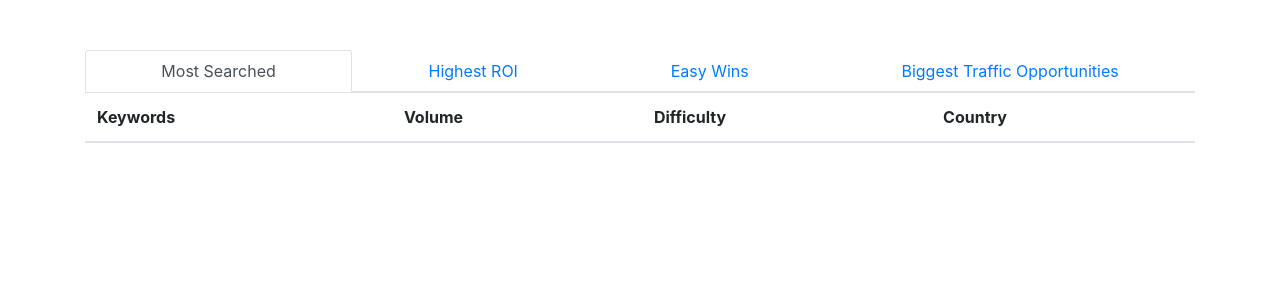
After one commit to S-M-Ammar/Projects, a Flask app: template Botique SEO Keywords Project/templates/resultsPage.html in a window 1280 px wide. The commit adds this page. Shown: the top 300 px of the page. Run offline with Flask 2, Linux system fonts and the light colour scheme; the template is opened without the code that fills it, so the values that code supplies are empty; some libraries are stand-ins or nearby versions.

Commit message:
Complete flask application with SEO keywords results

```diff
--- a/Botique SEO Keywords Project/app.py
+++ b/Botique SEO Keywords Project/app.py
@@ -1,5 +1,8 @@
 from flask import Flask,render_template,request
 import os
+import json
+import pandas as pd
+from extraction import getSeoResults
 
 app = Flask(__name__)
 
@@ -11,7 +14,15 @@ def main_page():
 
 @app.route('/results',methods=['GET','POST'])
 def extract_results():
-    return render_template('results.html')
+    if(request.method=="POST"):
+
+        x = json.dumps(request.form['params'])
+        paramsDict = eval(json.loads(x))
+        response = getSeoResults(paramsDict['fileName'],paramsDict)
+        if(type(response)!=str):
+            return render_template('resultsPage.html',df_ms_keywords = response[0], df_ms_difficulty = response[1], df_ms_volume = response[2], df_roi_keywords = response[3] , df_roi_difficulty = response[4], df_roi_volume = response[5], df_ew_keywords = response[6], df_ew_difficulty = response[7], df_ew_volume = response[8], df_bto_keywords = response[9], df_bto_difficulty = response[10], df_bto_volume = response[11], df_ms_country = response[12], df_roi_country = response[13], df_ew_country = response[14], df_bto_country = response[15])
+        else:
+            return "Ooops ! Something wrong with the file."
 
 if __name__ == '__main__':
     app.config['ENV'] = 'development'
--- /dev/null
+++ b/Botique SEO Keywords Project/templates/resultsPage.html
@@ -0,0 +1,144 @@
+<!DOCTYPE html>
+<html>
+<head>
+	<title></title>
+
+	<link rel="stylesheet" href="https://stackpath.bootstrapcdn.com/bootstrap/4.3.1/css/bootstrap.min.css" integrity="sha384-ggOyR0iXCbMQv3Xipma34MD+dH/1fQ784/j6cY/iJTQUOhcWr7x9JvoRxT2MZw1T" crossorigin="anonymous">
+
+	<style type="text/css">
+		.project-tab .nav-link:hover {
+			border-color: transparent;
+		}
+
+		#tabs{
+			margin-top: 50px;
+		}
+	</style>
+</head>
+<body>
+	<section id="tabs" class="project-tab">
+            <div class="container">
+                <div class="row">
+                    <div class="col-md-12">
+                        <nav>
+                            <div class="nav nav-tabs nav-fill" id="nav-tab" role="tablist">
+                                <a class="nav-item nav-link active" id="nav-home-tab" data-toggle="tab" href="#nav-home" role="tab" aria-controls="nav-home" aria-selected="true">Most Searched</a>
+                                <a class="nav-item nav-link" id="nav-profile-tab" data-toggle="tab" href="#nav-profile" role="tab" aria-controls="nav-profile" aria-selected="false">Highest ROI</a>
+                                <a class="nav-item nav-link" id="nav-contact-tab" data-toggle="tab" href="#nav-contact" role="tab" aria-controls="nav-contact" aria-selected="false">Easy Wins</a>
+                                <a class="nav-item nav-link" id="nav-service-tab" data-toggle="tab" href="#nav-service" role="tab" aria-controls="nav-service" aria-selected="false">Biggest Traffic Opportunities</a>
+                            </div>
+                        </nav>
+                        <div class="tab-content" id="nav-tabContent">
+                            <div class="tab-pane fade show active" id="nav-home" role="tabpanel" aria-labelledby="nav-home-tab">
+                                <table class="table" cellspacing="0">
+                                    <thead>
+                                        <tr>
+                                            <th>Keywords</th>
+                                            <th>Volume</th>
+                                            <th>Difficulty</th>
+                                            <th>Country</th>
+                                        </tr>
+                                    </thead>
+                                    <tbody>
+
+                                        {% for n in range(df_ms_keywords| length)%}
+
+                                            <tr>
+                                                <td>{{df_ms_keywords[n]}}</td>
+                                                <td>{{df_ms_volume[n]}}</td>
+                                                <td>{{df_ms_difficulty[n]}}</td>
+                                                <td>{{df_ms_country[n]}}</td>
+                                            </tr>
+
+                                        {%endfor%}
+
+                                    </tbody>
+                                </table>
+                            </div>
+                            <div class="tab-pane fade" id="nav-profile" role="tabpanel" aria-labelledby="nav-profile-tab">
+                                <table class="table" cellspacing="0">
+                                    <thead>
+                                        <tr>
+                                            <th>Keywords</th>
+                                            <th>Volume</th>
+                                            <th>Difficulty</th>
+                                            <th>Country</th>
+                                        </tr>
+                                    </thead>
+                                    <tbody>
+                                        {% for n in range(df_roi_keywords| length)%}
+
+                                        <tr>
+                                            <td>{{df_roi_keywords[n]}}</td>
+                                            <td>{{df_roi_volume[n]}}</td>
+                                            <td>{{df_roi_difficulty[n]}}</td>
+                                            <td>{{df_roi_country[n]}}</td>
+                                        </tr>
+
+                                        {%endfor%}
+                                    </tbody>
+                                </table>
+                            </div>
+                            <div class="tab-pane fade" id="nav-contact" role="tabpanel" aria-labelledby="nav-contact-tab">
+                                <table class="table" cellspacing="0">
+                                    <thead>
+                                        <tr>
+                                            <th>Keywords</th>
+                                            <th>Volume</th>
+                                            <th>Difficulty</th>
+                                            <th>Country</th>
+                                        </tr>
+                                    </thead>
+                                    <tbody>
+                                        {% for n in range(df_ew_keywords| length)%}
+
+                                        <tr>
+                                            <td>{{df_ew_keywords[n]}}</td>
+                                            <td>{{df_ew_volume[n]}}</td>
+                                            <td>{{df_ew_difficulty[n]}}</td>
+                                            <td>{{df_ew_country[n]}}</td>
+                                        </tr>
+
+                                        {%endfor%}
+                                    </tbody>
+                                </table>
+                            </div>
+
+                            <div class="tab-pane fade" id="nav-service" role="tabpanel" aria-labelledby="nav-service-tab">
+                                <table class="table" cellspacing="0">
+                                    <thead>
+                                        <tr>
+                                            <th>Keywords</th>
+                                            <th>Volume</th>
+                                            <th>Difficulty</th>
+                                            <th>Country</th>
+                                        </tr>
+                                    </thead>
+                                    <tbody>
+                                        {% for n in range(df_bto_keywords| length)%}
+
+                                        <tr>
+                                            <td>{{df_bto_keywords[n]}}</td>
+                                            <td>{{df_bto_volume[n]}}</td>
+                                            <td>{{df_bto_difficulty[n]}}</td>
+                                            <td>{{df_bto_country[n]}}</td>
+                                        </tr>
+
+                                        {%endfor%}
+                                    </tbody>
+                                </table>
+                            </div>
+                        </div>
+                    </div>
+                </div>
+            </div>
+        </section>
+
+<script src="https://code.jquery.com/jquery-3.3.1.slim.min.js" integrity="sha384-q8i/X+965DzO0rT7abK41JStQIAqVgRVzpbzo5smXKp4YfRvH+8abtTE1Pi6jizo" crossorigin="anonymous"></script>
+
+<script src="https://cdnjs.cloudflare.com/ajax/libs/popper.js/1.14.7/umd/popper.min.js" integrity="sha384-UO2eT0CpHqdSJQ6hJty5KVphtPhzWj9WO1clHTMGa3JDZwrnQq4sF86dIHNDz0W1" crossorigin="anonymous"></script>
+
+<script src="https://stackpath.bootstrapcdn.com/bootstrap/4.3.1/js/bootstrap.min.js" integrity="sha384-JjSmVgyd0p3pXB1rRibZUAYoIIy6OrQ6VrjIEaFf/nJGzIxFDsf4x0xIM+B07jRM" crossorigin="anonymous"></script>
+
+</body>
+</html>
```
Also changed, not shown: Botique SEO Keywords Project/extraction.py (added, +81 -0 lines), Botique SEO Keywords Project/templates/index.html (+79 -69 lines), Botique SEO Keywords Project/templates/results.html (deleted), 1 other file.
